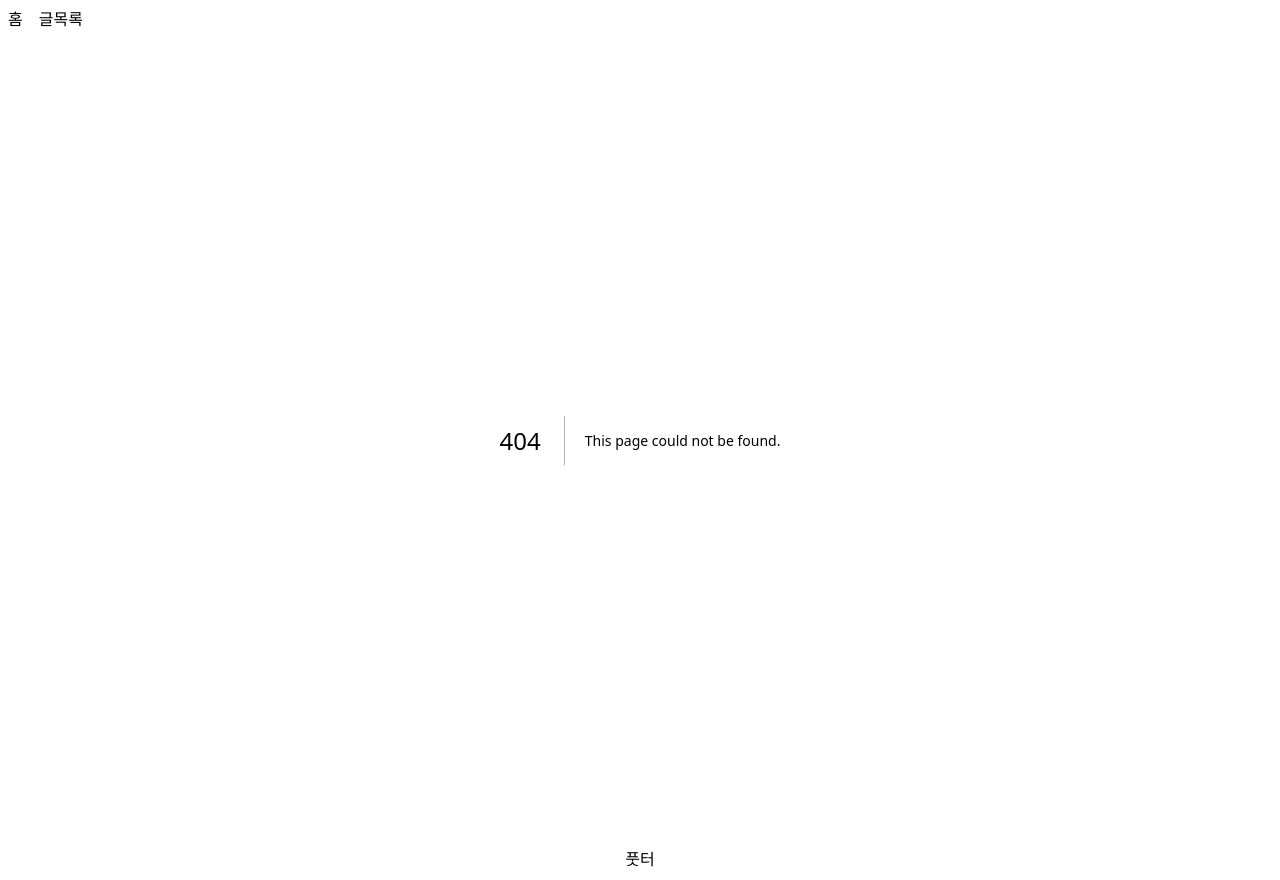
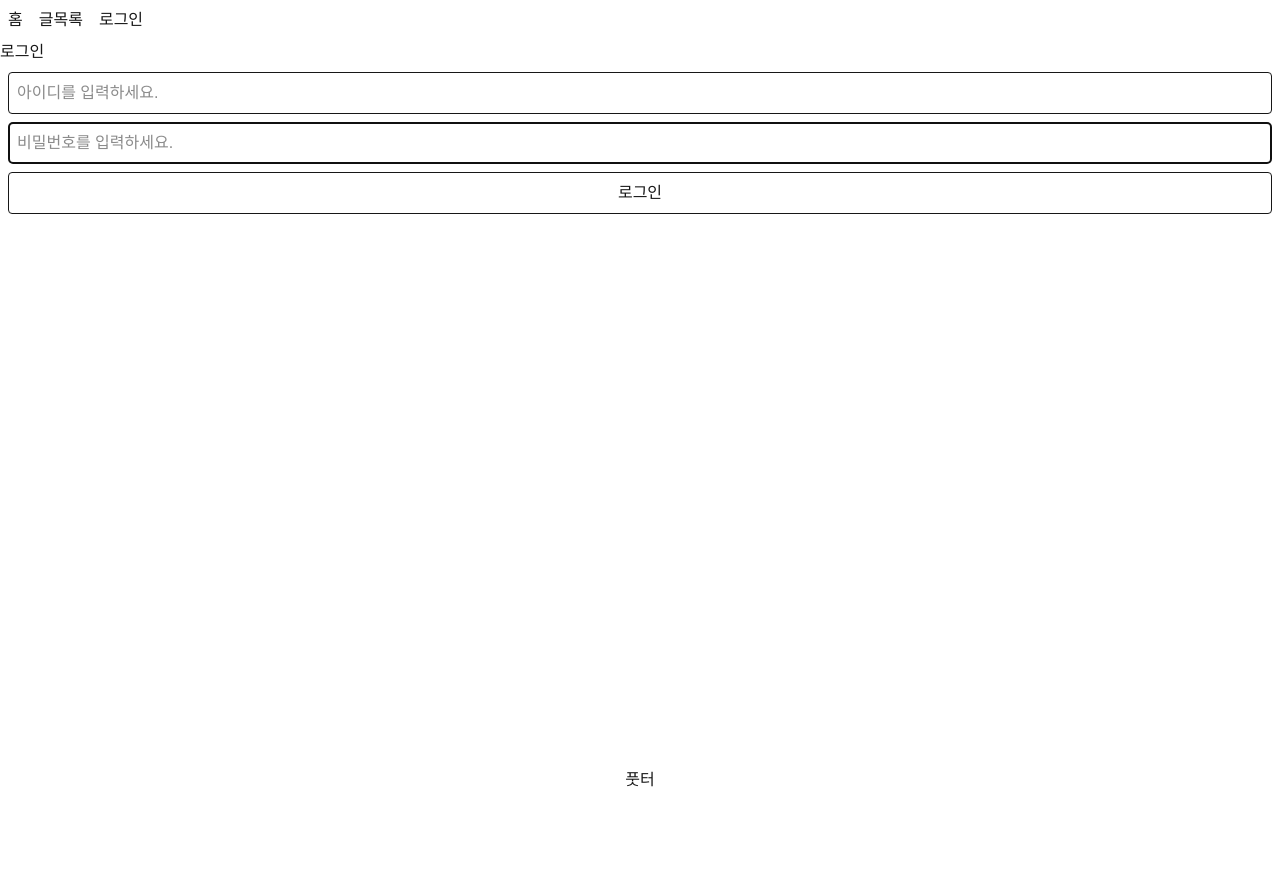
Before and after one commit to kjh3165/SpringBoot_Auth_with_Nextjs, a Next.js app in the folder frontend/: page /members/login in a window 1280 px wide. Before the commit this address had no page. After the commit the page ends 800 px from the top, so only its background shows below. Built offline with nearby package versions, Linux system fonts and the light colour scheme.

Commit message:
프: 로그인 기능 구현

```diff
--- a/frontend/src/app/layout.tsx
+++ b/frontend/src/app/layout.tsx
@@ -42,6 +42,12 @@ export default function RootLayout({
                         >
                             글목록
                         </Link>
+                        <Link
+                            href="/members/login"
+                            className="p-2 rounded hover:bg-gray-100"
+                        >
+                            로그인
+                        </Link>
                     </nav>
                 </header>
                 <main className="flex-1 flex flex-col">{children}</main>
--- /dev/null
+++ b/frontend/src/app/members/login/page.tsx
@@ -0,0 +1,76 @@
+'use client'
+
+import { apiFetch } from '@/lib/backend/client'
+import { useRouter } from 'next/navigation'
+
+export default function Page() {
+    const router = useRouter()
+
+    const handleSumbit = (e: React.FormEvent<HTMLFormElement>) => {
+        e.preventDefault()
+
+        const form = e.target as HTMLFormElement
+
+        const usernameInput = form.elements.namedItem(
+            'username',
+        ) as HTMLInputElement
+        const passwordInput = form.elements.namedItem(
+            'password',
+        ) as HTMLTextAreaElement
+
+        if (
+            usernameInput.value.trim() === '' ||
+            usernameInput.value.length === 0
+        ) {
+            alert('아이디 입력해주세요.')
+            usernameInput.focus()
+            return
+        }
+
+        if (
+            passwordInput.value.trim() === '' ||
+            passwordInput.value.length === 0
+        ) {
+            alert('비밀번호를 입력해주세요.')
+            passwordInput.focus()
+            return
+        }
+
+        apiFetch(`/api/v1/members/login`, {
+            method: 'POST',
+            body: JSON.stringify({
+                username: usernameInput.value,
+                password: passwordInput.value,
+            }),
+        }).then((data) => {
+            alert(data.msg)
+            router.replace(`/posts`)
+        })
+    }
+
+    return (
+        <>
+            <h1>로그인</h1>
+            <form className="flex flex-col gap-2 p-2" onSubmit={handleSumbit}>
+                <input
+                    className="border p-2 rounded"
+                    type="text"
+                    name="username"
+                    placeholder="아이디를 입력하세요."
+                    autoFocus
+                />
+
+                <input
+                    className="border p-2 rounded"
+                    type="password"
+                    name="password"
+                    placeholder="비밀번호를 입력하세요."
+                    autoFocus
+                />
+                <button className="border p-2 rounded" type="submit">
+                    로그인
+                </button>
+            </form>
+        </>
+    )
+}
--- a/frontend/src/lib/backend/client.ts
+++ b/frontend/src/lib/backend/client.ts
@@ -1,6 +1,9 @@
 const API_BASE_URL = process.env.NEXT_PUBLIC_API_BASE_URL
 
 export const apiFetch = (url: string, options?: RequestInit) => {
+    options = options || {}
+    options.credentials = 'include'
+
     if (options?.body) {
         const headers = new Headers(options.headers || {})
 
```
